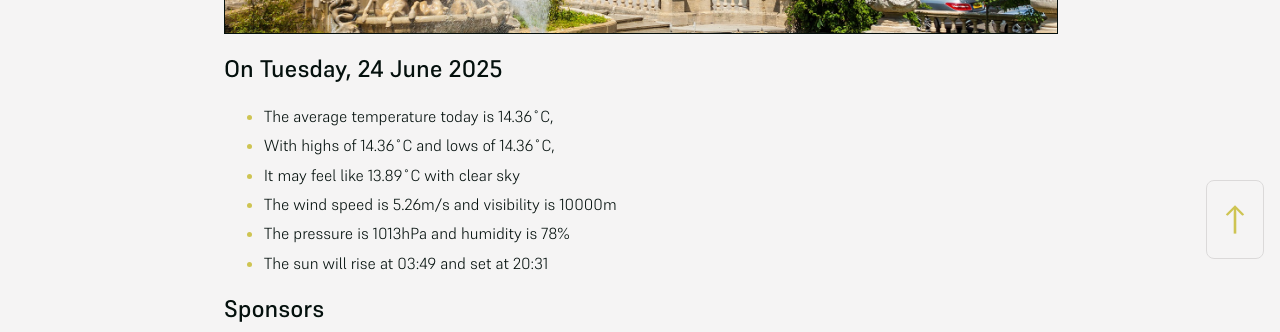
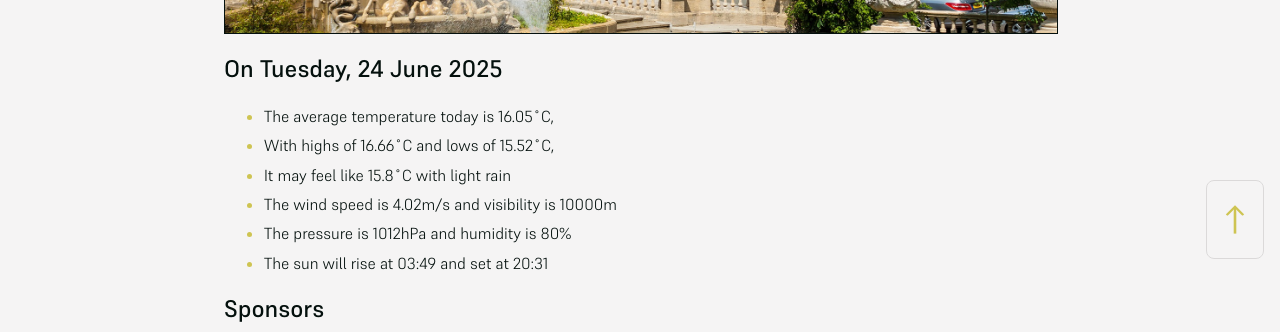
Before and after one commit to mat-0/cheltenham-open-data, a Jekyll site: the page built from index.md, in a window 1280 px wide. Shown: the part 625-957 px from the top of the page. Built offline with Jekyll 4.4.1, drawn with Linux system fonts in a browser that asks for light colours.

Commit message:
Updated 2025-06-24 02:30:49

```diff
--- a/index.md
+++ b/index.md
@@ -10,11 +10,11 @@ seo: Menu
 <!-- weather_marker starts -->
 ## On Tuesday, 24 June 2025
 
-- The average temperature today is 14.36˚C,
-- With highs of 14.36˚C and lows of 14.36˚C,
-- It may feel like 13.89˚C with clear sky
-- The wind speed is 5.26m/s and visibility is 10000m
-- The pressure is 1013hPa and humidity is 78%
+- The average temperature today is 16.05˚C,
+- With highs of 16.66˚C and lows of 15.52˚C,
+- It may feel like 15.8˚C with light rain
+- The wind speed is 4.02m/s and visibility is 10000m
+- The pressure is 1012hPa and humidity is 80%
 - The sun will rise at 03:49 and set at 20:31
 
 <!-- weather_marker ends -->
```
Also changed, not shown: _data/flood.json (+4 -4 lines), _pages/news.md (+8 -8 lines).
